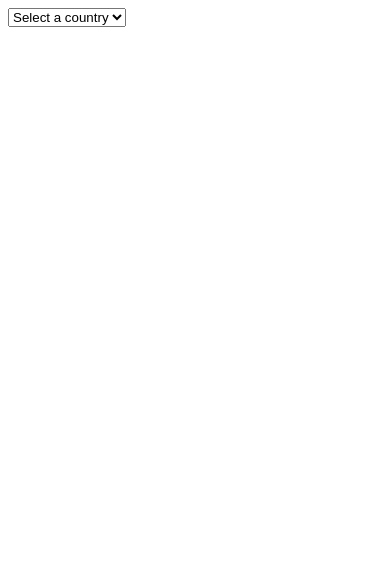
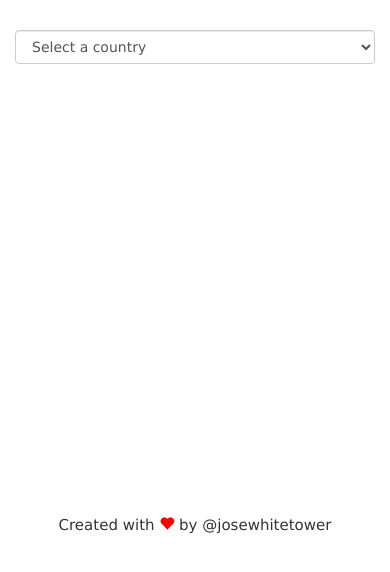
Before and after one commit to josewhitetower/list-of-countries, a plain HTML site: page index.html in a window 390 px wide. Drawn offline with nearby package versions, Linux system fonts and the light colour scheme; some packages are replaced by stand-ins of ours; no server answers.

Commit message:
Added Styles

```diff
--- a/index.html
+++ b/index.html
@@ -6,27 +6,110 @@
     <meta name="viewport" content="width=device-width, initial-scale=1.0">
     <meta http-equiv="X-UA-Compatible" content="ie=edge">
     <title>List Of Countries</title>
+    <!-- Latest compiled and minified CSS -->
+    <link rel="stylesheet" href="https://maxcdn.bootstrapcdn.com/bootstrap/3.3.7/css/bootstrap.min.css">
+    <link rel="stylesheet" href="https://www.w3schools.com/w3css/4/w3.css">
+
+
     <style>
         #country_map {
-            width: 25%;
+            width: 500px;
             height: 400px;
+        }
 
+        #country_name {
+            text-align: center;
+        }
+
+        #country_flag {
+            max-width: 300px;
+        }
+
+        #map_flag {
+
+            max-width: 768px;
+            margin: 0 auto;
+
+        }
+
+        #sel1 {
+            margin-top: 30px;
+        }
+
+        .flex-container {
+            padding: 0;
+            margin: 0;
+            list-style: none;
+
+            display: -webkit-box;
+            display: -moz-box;
+            display: -ms-flexbox;
+            display: -webkit-flex;
+            display: flex;
+
+            -webkit-flex-flow: row wrap;
+            flex-flow: row wrap;
+            justify-content: space-around;
+        }
+
+        .flex-item {
+            padding: 5px;
+            width: 200px;
+            height: 150px;
+            margin: 10px auto;
+            text-align: center;
+        }
+
+        .glyphicon-heart {
+            color: red;
+        }
+
+        footer {
+            text-align: center;
+            padding: 20px
+        }
+
+
+
+        @media screen and (max-width:768px) {
+
+            #country_map {
+                width: 325px;
+                height: 400px;
+
+            }
         }
     </style>
 </head>
 
 <body>
-    <select name='countries'>
-        <option value='default' disabled selected>Select a country</option>
-    </select>
-    <h1 id='country_name'></h1>
-    <h3 id='country_capital'></h3>
-    <h3 id='country_population'></h3>
-    <div id='country_flag'> </div>
-    <div id="country_map"></div>
+    <div class="container" id="wrapper">
+
+        <div class="from-grup">
+            <!-- <label for="sel1">Select a country</label> -->
+            <select name='countries' class='form-control ' id="sel1">
+                <option value='default' disabled selected>Select a country</option>
+            </select>
+        </div>
+        <h1 id='country_name'></h1>
+        <h3 id='country_capital'></h3>
+        <h3 id='country_population'></h3>
+        <div id="map_flag" class="flex-container">
+
+            <img id='country_flag' class="image-responsive flex-item" style="display:none"> </img>
+
+            <div id="country_map" class=" flex-item"></div>
+        </div>
+
+
+    </div>
+    <footer>Created with
+        <span class="glyphicon glyphicon-heart"> </span> by
+        <a href="http://twitter.com/josewhitetower" target="_blank">@josewhitetower</a>
+    </footer>
 
     <script>
-        const select = document.querySelector('select');
+        const select = document.querySelector('#sel1');
         const country_name = document.querySelector('#country_name');
         const country_capital = document.querySelector('#country_capital');
         const country_population = document.querySelector('#country_population');
@@ -52,9 +135,11 @@
             fetch(endpoint)
                 .then(blob => blob.json())
                 .then(country => {
-                    country_capital.textContent = country[0].capital;
-                    country_population.textContent = `${country[0].population} habitants`;
-                    country_flag.innerHTML = `<img src=${country[0].flag}>`;
+                    country_capital.textContent = ` Capital: ${country[0].capital}`;
+                    country_population.textContent = `Population: ${country[0].population} habitants`;
+                    const img_src = ` ${country[0].flag}`;
+                    country_flag.setAttribute("src", img_src);
+                    country_flag.style.display = 'block'
 
                     initMap(country[0].latlng[0], country[0].latlng[1])
                     document.title = name;
@@ -62,7 +147,7 @@
         }
         function initMap(lat, lon) {
             var uluru = { lat: lat, lng: lon };
-            var map = new google.maps.Map(document.getElementById('country_map'), {
+            var map = new google.maps.Map(document.querySelector('#country_map'), {
                 zoom: 3,
                 center: uluru
             });
@@ -77,6 +162,11 @@
     </script>
     <script async defer src="https://maps.googleapis.com/maps/api/js?key=AIzaSyAY7_AwOvVF1KgOEYF7bTqQGn3tyV-LeHo">
     </script>
+    <!-- jQuery library -->
+    <script src="https://ajax.googleapis.com/ajax/libs/jquery/3.2.1/jquery.min.js"></script>
+
+    <!-- Latest compiled JavaScript -->
+    <script src="https://maxcdn.bootstrapcdn.com/bootstrap/3.3.7/js/bootstrap.min.js"></script>
 </body>
 
 </html>
```
